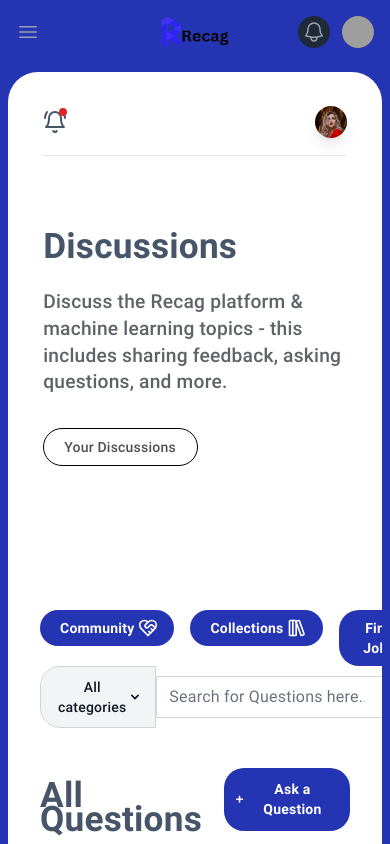
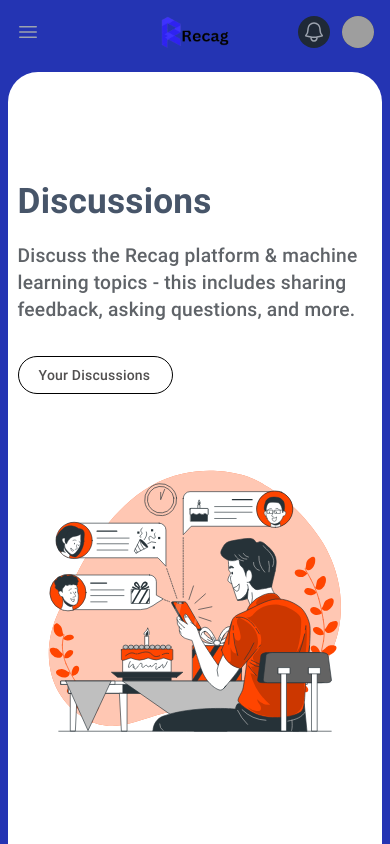
Before and after one commit to Bhushan-chanore/Bharat_Recag, a React (Create React App) app: page /discussions in a window 390 px wide. Shown: the top 844 px of the page. Built offline with nearby package versions, Linux system fonts and the light colour scheme; grey boxes are pictures that could not be loaded.

Commit message:
responsiveness working on courses, discussion

```diff
--- a/src/pages/Discussions Page/Discussions.css
+++ b/src/pages/Discussions Page/Discussions.css
@@ -20,7 +20,14 @@
     display:flex;
     justify-content: space-between;
     align-items: center;
+    flex-wrap: wrap;
 }
+@media screen and (max-width:500px){
+    .discussion-details{
+        justify-content: center;
+    }
+}
+
 .discussion-content{
     display: flex;
     flex-direction: column;
@@ -240,8 +247,13 @@
 
 section.discussion{
     overflow:hidden;
-    padding:0.4rem 1rem;
+    padding:1rem 2.5rem;
     position:relative;
+}
+@media screen and (max-width:500px){
+    section.discussion{
+        padding: 0.4rem;
+    }
 }
 .discussion-section{
     max-width: 122rem;
@@ -515,9 +527,6 @@
     padding: 10px;
 }
 @media screen and (max-width:780px){
-    .datasets-image{
-        display:none;
-    }
     .user-topics{
         display: none;
     }
--- a/src/pages/Discussions Page/Discussions.jsx
+++ b/src/pages/Discussions Page/Discussions.jsx
@@ -247,7 +247,6 @@
             width: "100vw",
             backgroundColor: "#ffffff",
             borderRadius: "30px",
-            padding: "1rem 2rem",
           }}
         >
           <div className="container">
@@ -255,7 +254,7 @@
               <div className="top-section">
                 {/* <!-- BEGIN: Top Bar --> */}
                 <div
-                  className="relative flex h-[67px] items-center border-b border-slate-200"
+                  className="relative sm:flex hidden h-[67px] items-center border-b border-slate-200"
                   style={{ marginTop: "-47px", zIndex: 0 }}
                 >
                   <div
@@ -351,8 +350,8 @@
             </div>
           </div>
 
-          <div className="flex flex-row flex-wrap justify-between">
-            <div className="flex  gap-4 ">
+          <div className="flex flex-row flex-wrap justify-between gap-4">
+            <div className="flex flex-wrap  gap-4 ">
               <Link to="/discussions/community">
                 {" "}
                 <button
@@ -395,17 +394,17 @@
 
              {/* search with category */}
             {/* search with category */}
-            <div className="outer-sectiony flex ">
-              <form className="max-w-lg ml-auto">
-                <div className="flex items-center">
+            <div className="outer-section flex mb-12">
+  <form className="w-full max-w-lg ml-auto sm:px-4 px-0 md:px-0">
+    <div className="flex flex-row items-center">
       {/* Dropdown Button */}
-                  <div className="relative inline-block text-left">
+      <div className="relative inline-block text-left mt-2 mb-2 md:mb-0">
         <button
           type="button"
-                      className="flex z-10 items-center rounded-tl-[20px] rounded-bl-[20px] justify-center py-2.5 px-4 text-sm font-medium text-gray-900 bg-gray-100 border border-gray-300 rounded-l-lg hover:bg-gray-200 focus:ring-4 focus:outline-none focus:ring-gray-100 dark:bg-gray-700 dark:hover:bg-gray-600 dark:focus:ring-gray-700 dark:text-white dark:border-gray-600 transition-colors duration-300"
+          className="flex z-10 items-center justify-center h-full py-2.5 px-4 text-sm font-medium text-gray-900 bg-gray-100 border border-gray-300 rounded-l-lg md:rounded-tl-[20px] md:rounded-bl-[20px] hover:bg-gray-200 focus:ring-4 focus:outline-none focus:ring-gray-100 dark:bg-gray-700 dark:hover:bg-gray-600 dark:focus:ring-gray-700 dark:text-white dark:border-gray-600 transition-colors duration-300 w-full md:w-auto"
           onClick={toggleDropdown}
         >
-                      {selectedCategory || "All categories"}
+ {selectedCategory ? selectedCategory.slice(0, 10) : "Discussions"}
           <svg
             className="w-2.5 h-2.5 ml-1"
             aria-hidden="true"
@@ -424,13 +423,13 @@
         </button>
         {/* Dropdown Content */}
         {isDropdownOpen && (
-                      <div className="absolute z-10 mt-1 w-44 bg-[#ffffff] divide-y divide-gray-100 rounded-b-lg shadow-lg dark:bg-gray-700 transition-opacity duration-300 opacity-100">
+          <div className="absolute z-10 mt-1 w-44 bg-white divide-y divide-gray-100 rounded-b-lg shadow-lg dark:bg-gray-700 transition-opacity duration-300 opacity-100">
             <ul className="py-2 text-sm text-gray-700 dark:text-gray-200">
               {data.map((item) => (
                 <li key={item.id}>
                   <button
                     type="button"
-                                className="w-full px-4 py-2 text-left hover:bg-[#e2e8f0] dark:hover:bg-gray-600 dark:hover:text-white"
+                    className="w-full px-4 py-2 text-left hover:bg-gray-200 dark:hover:bg-gray-600 dark:hover:text-white"
                     onClick={() => handleCategoryClick(item.title)}
                   >
                     {item.title}
@@ -445,10 +444,10 @@
       <div className="relative flex-grow">
         <input
           type="search"
-                      className={`block py-2.5 pl-3 pr-16 text-sm text-gray-900 bg-transparent border border-gray-300 rounded-tr-[20px] rounded-br-[20px] focus:ring-blue-500 focus:border-blue-500 dark:bg-gray-700 dark:border-gray-600 dark:text-white dark:focus:border-blue-500 transition-all duration-300 ${
-                        isSearchBarActive ? "w-[21rem]" : "w-[18rem]"
+          className={`block w-full md:w-[18rem] lg:w-[21rem] h-full py-2.5 pl-3 pr-12 text-sm text-gray-900 bg-transparent border border-gray-300 rounded-r-lg md:rounded-tr-[20px] md:rounded-br-[20px] focus:ring-blue-500 focus:border-blue-500 dark:bg-gray-700 dark:border-gray-600 dark:text-white dark:focus:border-blue-500 transition-all duration-300 ${
+            isSearchBarActive ? "w-full md:w-[21rem]" : "w-full md:w-[18rem]"
           }`}
-                      placeholder="Search for Questions here..."
+          placeholder="Search here..."
           onFocus={activateSearchBar}
           onBlur={deactivateSearchBar}
           value={inputValue}
@@ -458,7 +457,7 @@
 
         <button
           type="submit"
-                      className="absolute top-0 right-0 flex items-center justify-center w-12 h-full text-white bg-blue-700 rounded-tr-[20px] rounded-br-[20px] hover:bg-blue-800 focus:ring-4 focus:outline-none focus:ring-blue-300 dark:bg-blue-600 dark:hover:bg-blue-700 dark:focus:ring-blue-800 transition-colors duration-300"
+          className="absolute top-0 right-0 flex items-center justify-center w-10 md:w-12 h-full text-white bg-blue-700 rounded-r-lg md:rounded-tr-[20px] md:rounded-br-[20px] hover:bg-blue-800 focus:ring-4 focus:outline-none focus:ring-blue-300 dark:bg-blue-600 dark:hover:bg-blue-700 dark:focus:ring-blue-800 transition-colors duration-300"
         >
           <svg
             className="w-5 h-5"
@@ -488,7 +487,7 @@
 
           <div>
             <div className="dis-stack">
-              <div className="dis-head flex">
+              <div className="dis-head flex flex-wrap gap-4">
                 <h1 className="main-title text-[2.1rem]">All Questions</h1>
                 <button
                   className="bg-darkblue-100 hover:bg-blue-600 text-white font-[600]  flex"
@@ -686,7 +685,7 @@
                       </div>
 
                       <div
-                        className="flex"
+                        className="flex flex-wrap"
                         style={{
                           justifyContent: "space-between",
                           marginTop: "10px",
--- a/src/pages/Learnpage/Learn.css
+++ b/src/pages/Learnpage/Learn.css
@@ -47,8 +47,13 @@
 
 section.learn {
     overflow: hidden;
-    padding: 0.4rem 1rem;
+    padding: 1rem 2.5rem;
     position: relative;
+}
+@media screen and (max-width:700px) {
+    section.learn{
+        padding: 0.4rem;
+    }
 }
 
 .learn-section {
@@ -101,6 +106,12 @@
     display: flex;
     justify-content: space-between;
     align-items: center;
+}
+@media screen and (max-width:500px){
+    .learn-details{
+        flex-wrap: wrap;
+        justify-content: center;
+    }
 }
 
 .learn-content {
@@ -394,9 +405,6 @@
 }
 
 @media screen and (max-width:840px) {
-    .learn-details .datasets-image {
-        display: none;
-    }
 
     div.learn-grid4 {
         grid-template-columns: repeat(2, 1fr);
--- a/src/pages/Learnpage/Learn.jsx
+++ b/src/pages/Learnpage/Learn.jsx
@@ -27,7 +27,8 @@
 import { GridView } from "../GridView";
 import { GridView2 } from "../Gridview2";
 import profile4 from "../image/fakers/profile-4.jpg";
-
+import { useTheme } from '@mui/material/styles';
+import useMediaQuery from '@mui/material/useMediaQuery';
 import "../css/vendors/tippy.css";
 import "../css/vendors/litepicker.css";
 import "../css/vendors/tiny-slider.css";
@@ -316,6 +317,8 @@
   const deactivateSearchBar = () => {
     setSearchBarActive(false);
   };
+  const theme = useTheme();
+  const isMobile = useMediaQuery(theme.breakpoints.down('sm'));
 
   return (
     <div>
@@ -330,7 +333,7 @@
             width: "100vw",
             backgroundColor: "#ffffff",
             borderRadius: "30px",
-            padding: "1rem 2rem",
+
           }}
         >
           <div className="container">
@@ -338,7 +341,7 @@
               <div className="top-section">
                 {/* <!-- BEGIN: Top Bar --> */}
                 <div
-                  className="relative flex h-[67px] items-center border-b border-slate-200"
+                  className="relative sm:flex hidden h-[67px] items-center border-b border-slate-200"
                   style={{ marginTop: "-47px", zIndex: 0 }}
                 >
                   <div
@@ -442,8 +445,8 @@
                               display: "flex",
                               flexDirection: "column",
                               alignItems: "center",
-                              width: "60%",
-                              marginLeft: "15rem",
+                              width: isMobile ? "96%" : "60%",
+                              marginLeft: isMobile ? 0 : "15rem",
                               maxHeight: '90vh',
                               maxWidth: "1100px",
                               borderRadius: "10px",
```
Lines whose indentation alone changed are shown as unchanged.
